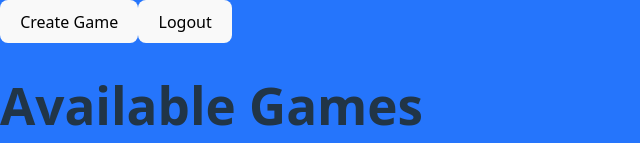
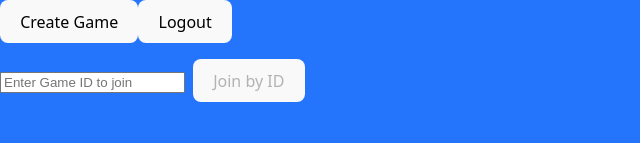
Before and after one commit to franklinjr12/GopherMate, a React (Vite) app in the folder frontend/: page /games in a window 1280 px wide. Shown: the top 143 px of the page, without its empty margins (0-640 px from the left). Built offline with nearby package versions, Linux system fonts and the light colour scheme; no server answers.

Commit message:
Add game joining functionality by allowing users to enter a Game ID. Includes input field and button to join a game.

```diff
--- a/frontend/src/pages/GamesPage.jsx
+++ b/frontend/src/pages/GamesPage.jsx
@@ -2,6 +2,7 @@ import React, { useEffect, useState } from 'react';
 
 const GamesPage = () => {
   const [games, setGames] = useState([]);
+  const [joinId, setJoinId] = useState('');
 
   useEffect(() => {
     fetch('http://localhost:8080/api/games')
@@ -62,6 +63,18 @@ const GamesPage = () => {
         <button onClick={createGame}>Create Game</button>
         <button onClick={() => window.location.href = '/logout'}>Logout</button>
       </div>
+      <div className="join-by-id" style={{ margin: '16px 0' }}>
+        <input
+          type="text"
+          placeholder="Enter Game ID to join"
+          value={joinId}
+          onChange={e => setJoinId(e.target.value)}
+          style={{ marginRight: '8px' }}
+        />
+        <button onClick={() => joinGame(joinId)} disabled={!joinId.trim()}>
+          Join by ID
+        </button>
+      </div>
       <div className="games-list">
         <h1>Available Games</h1>
         <ul>
```
